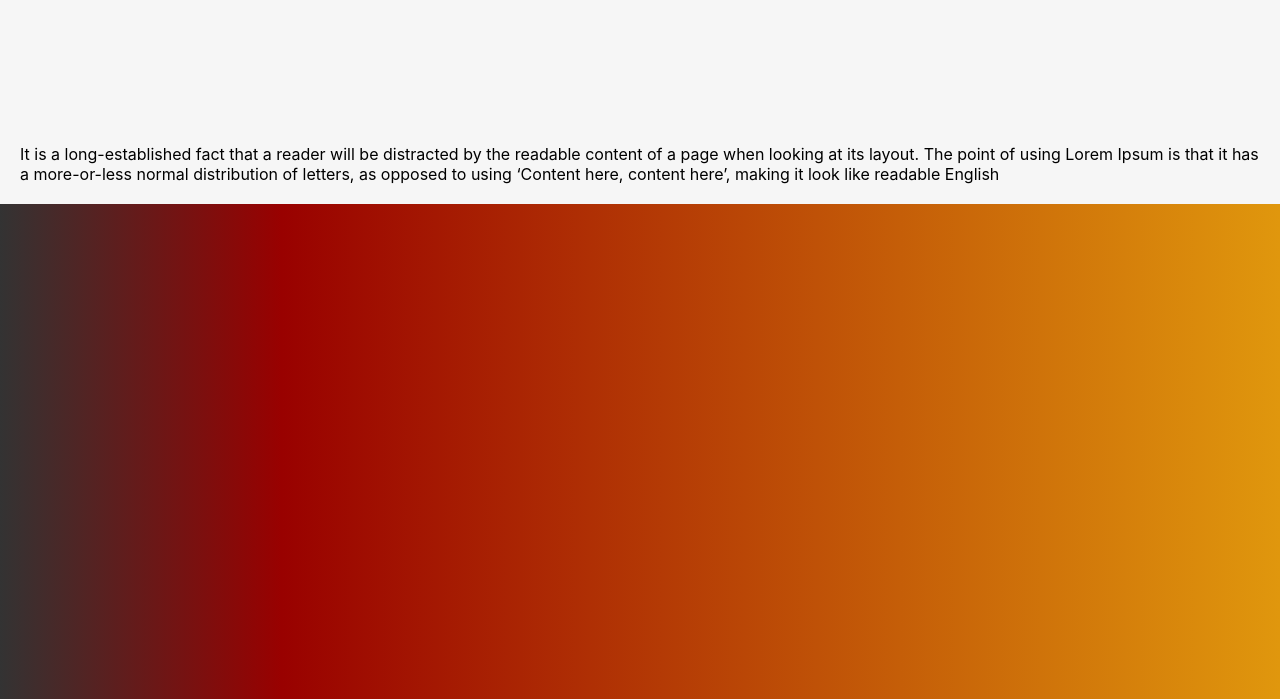
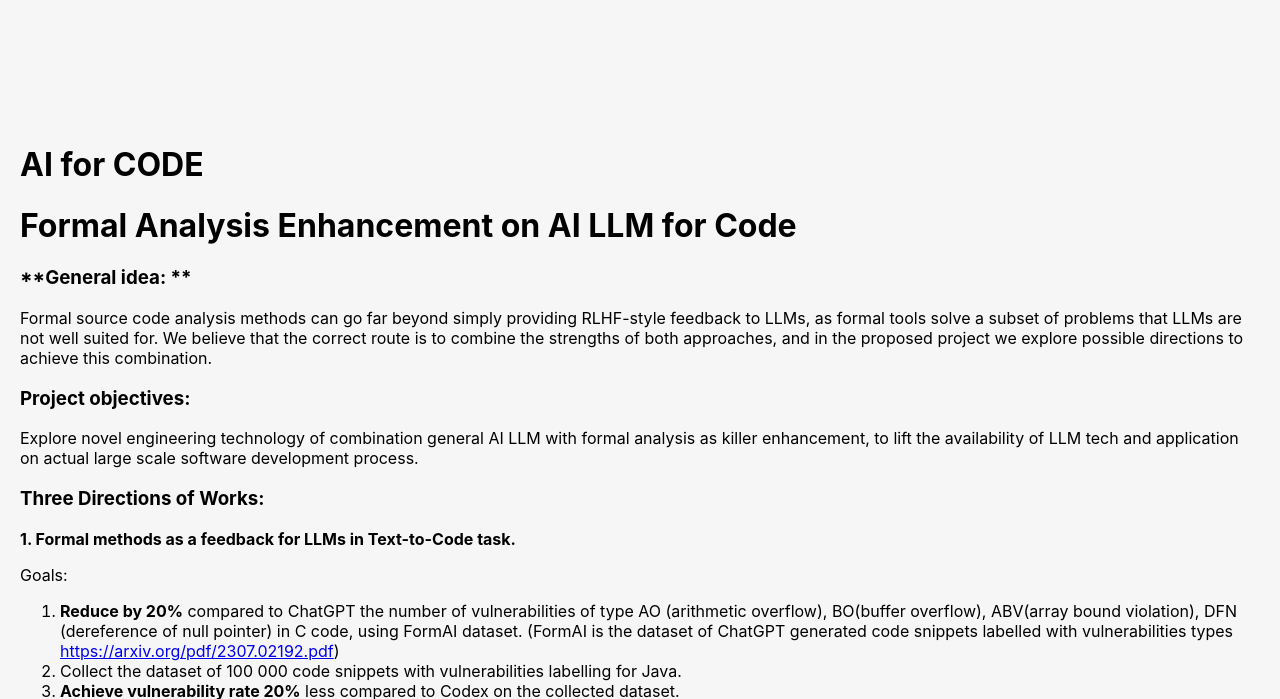
Before and after one commit to SuduIDE/toolchain-website, a Jekyll site: the page built from _projects/ai_for_code.md, in a window 1280 px wide and 900 px high, scrolled down 839 px, cut to the strip 201-900 px from the top of the window. Built offline with Jekyll 4.4.1, drawn with Linux system fonts in a browser that asks for light colours; some of the changed text lies outside the part shown.

Commit message:
Content for AI for Code

```diff
--- a/_projects/ai_for_code.md
+++ b/_projects/ai_for_code.md
@@ -3,6 +3,42 @@
 description: It is a long-established fact that a reader will be distracted by the readable content of a page when looking at its layout. The point of using
 permalink: /projects/aiforcode.html
 category: productivity
-stage: in progress
+stage: design
 ---
-It is a long-established fact that a reader will be distracted by the readable content of a page when looking at its layout. The point of using Lorem Ipsum is that it has a more-or-less normal distribution of letters, as opposed to using 'Content here, content here', making it look like readable English
+
+# AI for CODE
+
+# Formal Analysis Enhancement on AI LLM for Code
+
+### **General idea: **
+
+Formal source code analysis methods can go far beyond simply providing RLHF-style feedback to LLMs, as formal tools solve a subset of problems that LLMs are not well suited for. We believe that the correct route is to combine the strengths of both approaches, and in the proposed project we explore possible directions to achieve this combination.
+
+### **Project objectives:**
+
+Explore novel engineering technology of combination general AI LLM with formal analysis as killer enhancement, to lift the availability of LLM tech and application on actual large scale software development process.
+
+### **Three Directions of Works:**
+
+**1. Formal methods as a feedback for LLMs in Text-to-Code task.**
+
+Goals:
+
+1. **Reduce by 20%** compared to ChatGPT the number of vulnerabilities of type AO (arithmetic overflow), BO(buffer overflow), ABV(array bound violation), DFN (dereference of null pointer) in C code, using FormAI dataset. (FormAI is the dataset of ChatGPT generated code snippets labelled with vulnerabilities types [https://arxiv.org/pdf/2307.02192.pdf](https://arxiv.org/pdf/2307.02192.pdf))
+2. Collect the dataset of 100 000 code snippets with vulnerabilities labelling for Java.
+3. **Achieve vulnerability rate 20%** less compared to Codex on the collected dataset.
+
+**2. Formal Code Specification as Intermediate Representation in Text-to-Code and Code-to-Text Tasks.**
+
+Goals:
+
+1. **Increase pass@1 rate by 10%** compared with base model (PanGu Coder) on HumanEval+ benchmark. (HumanEval+ is the novel updated version of HumanEval dataset, where more attention is payed to edge cases and code vulnerabilities [https://arxiv.org/pdf/2305.01210.pdf](https://arxiv.org/pdf/2305.01210.pdf))
+2. Increase pass rate pass@1 on docstring generation task on **HumanEval benchmark by 10%** compared with base model (PanGu Coder).
+
+**3. Novel approaches to integrate project-level context.**
+
+Goals:
+
+1. Collect code-to-text dataset with 1-10 MLoC project context for C++ and Java.
+2. Increase project context from 2k tokens to 1-10 MLoC.
+3. Increase pass rate pass@1 by 10% compared to ChatGPT (and CopilotX) on the collected dataset.
```
